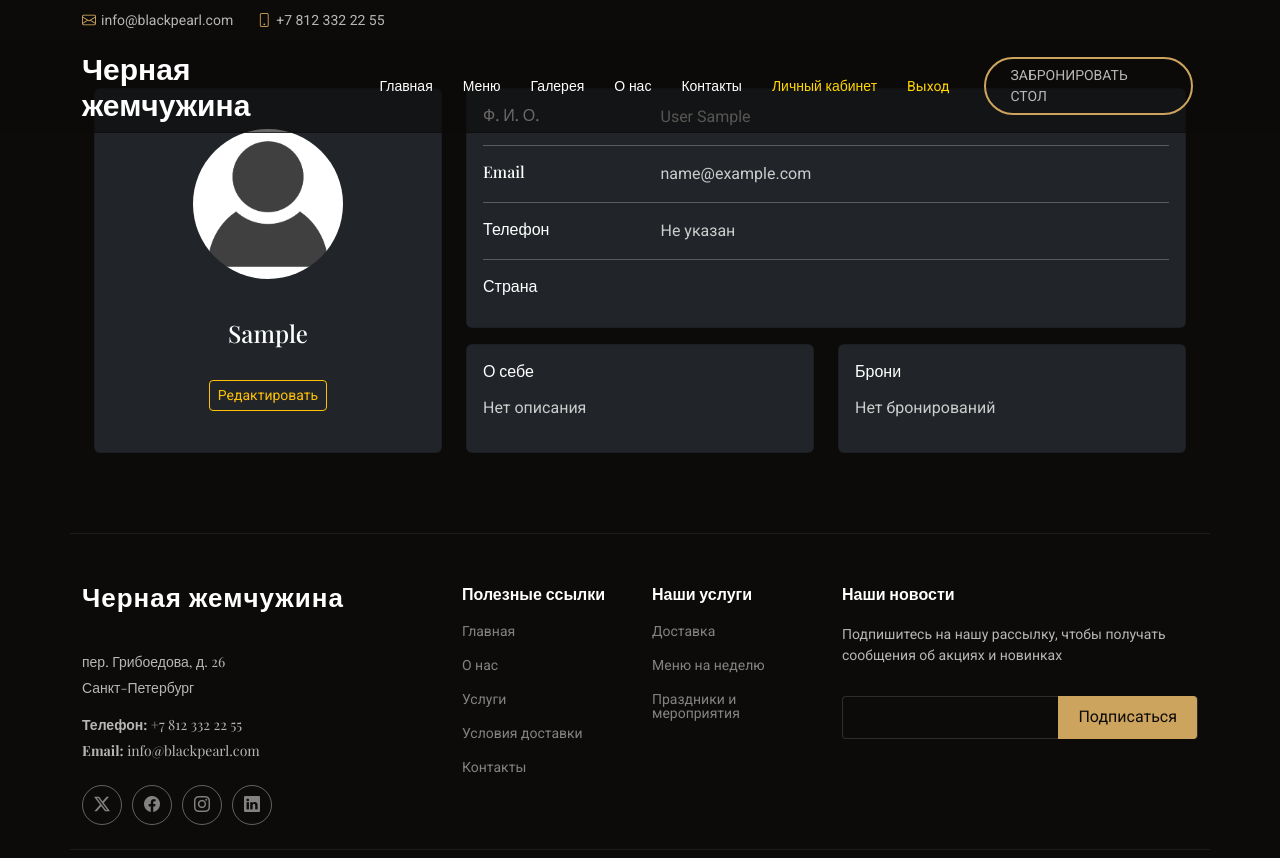
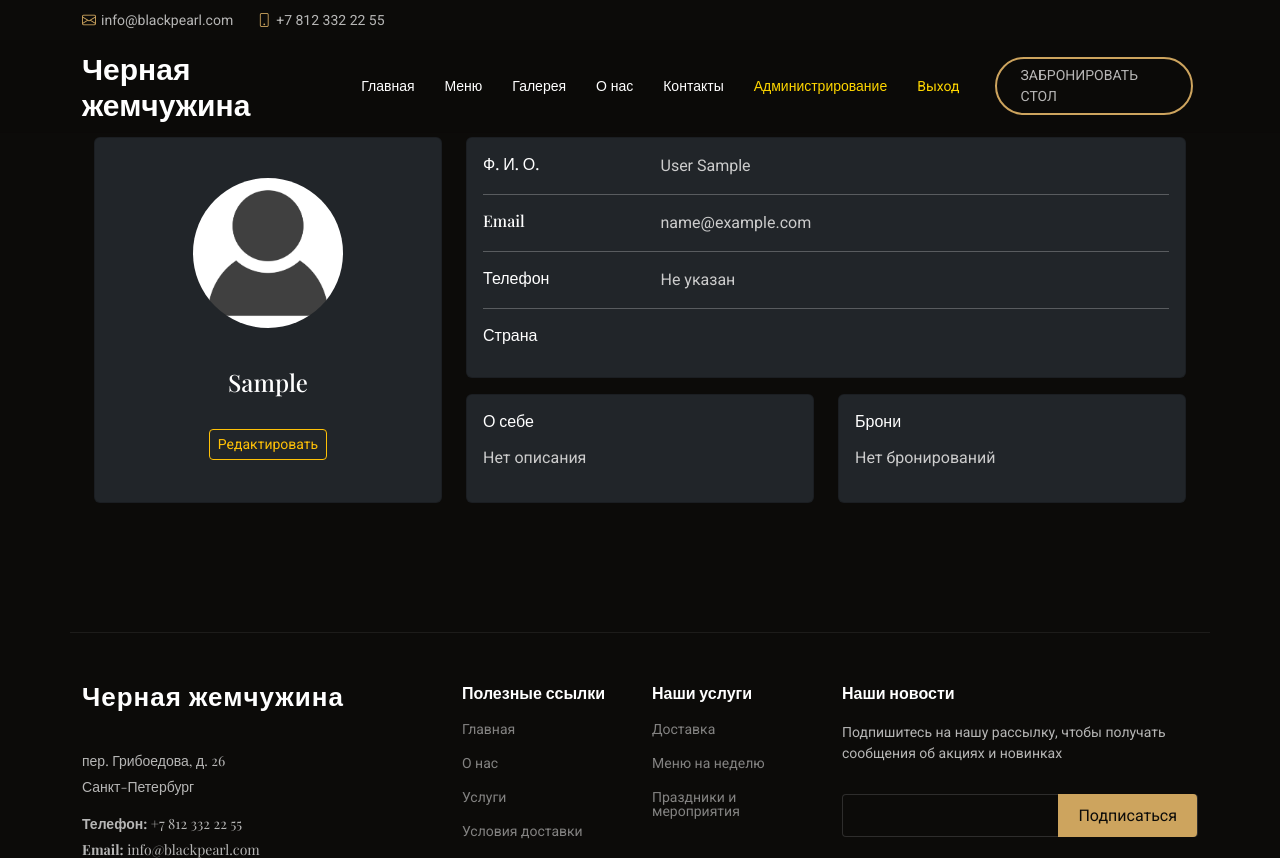
Before and after one commit to SpriteSpirit/python-restaurant-reservations, a Django app: page /users/profile/ in a window 1280 px wide. Shown: the top 858 px of the page. Run offline with Django 5.2, Linux system fonts and the light colour scheme; the visitor is signed in with stand-in values (Sample User, id 1); some libraries are stand-ins or nearby versions; some web fonts are replaced.

Commit message:
Отображение кабинета администратора

```diff
--- a/restaurant/templates/restaurant/base.html
+++ b/restaurant/templates/restaurant/base.html
@@ -69,7 +69,11 @@
                     <li><a href="#contact">Контакты</a></li>
                     <li>
                         {% if user.is_authenticated %}
-                        <a href="{% url 'users:profile' %}" style="color: gold">Личный кабинет</a>
+                            {% if not user.is_superuser or not user.is_staff %}
+                            <a href="{% url 'users:profile' %}" style="color: gold">Личный кабинет</a>
+                            {% elif user.is_superuser or user.is_staff %}
+                            <a href="{% url 'users:profile' %}" style="color: gold">Администрирование</a>
+                            {% endif %}
                         {% endif %}
                     </li>
                     <li>
--- a/users/templates/users/profile.html
+++ b/users/templates/users/profile.html
@@ -2,7 +2,7 @@
 
 {% block content %}
 <div class="d-flex flex-column justify-content-center align-items-center"
-     style="min-height: 50vh; padding: 40px 0;">
+     style="min-height: 70vh; padding: 40px 0;">
     <div class="row gutters-sm w-100" style="max-width: 1200px;">
         <!-- Левая большая колонка с аватаром и кнопкой -->
         <div class="col-md-4 mb-3 d-flex align-items-stretch">
```
Also changed, not shown: users/views.py (+9 -0 lines).
